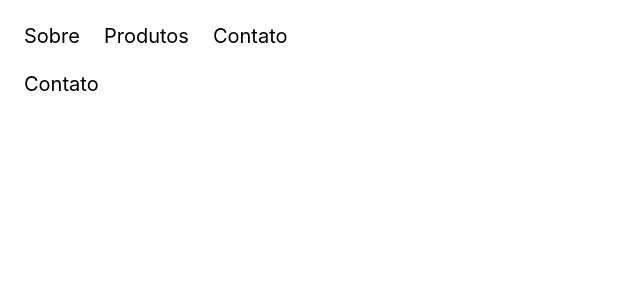
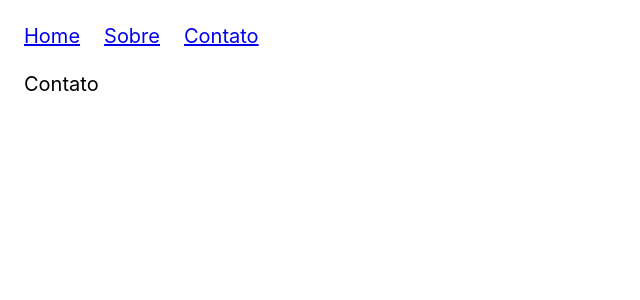
Before and after one commit to alexmonteirodev/next, a Next.js app: page /contato in a window 1280 px wide. Shown: the top 300 px of the page, without its empty margins (0-640 px from the left). Built offline with nearby package versions, Linux system fonts and the light colour scheme.

Commit message:
ex004-fundamentos-link

```diff
--- a/src/app/contato/page.tsx
+++ b/src/app/contato/page.tsx
@@ -1,7 +1,14 @@
 import React from "react";
 
 const pageContato = () => {
-  return <div>Contato</div>;
+  return (
+    <div>
+      <div>Contato</div>
+      <div id="faleconosco" style={{ margin: "1600px 0" }}>
+        Fale Conosco
+      </div>
+    </div>
+  );
 };
 
 export default pageContato;
--- a/src/componentes/Nav.tsx
+++ b/src/componentes/Nav.tsx
@@ -1,11 +1,18 @@
+import Link from "next/link";
 import React from "react";
 
 const Nav = () => {
   return (
     <ul className="menu">
-      <li>Sobre</li>
-      <li>Produtos</li>
-      <li>Contato</li>
+      <li>
+        <Link href="/">Home</Link>
+      </li>
+      <li>
+        <Link href="/sobre">Sobre</Link>
+      </li>
+      <li>
+        <Link href="/contato#faleconosco">Contato</Link>
+      </li>
     </ul>
   );
 };
```
Also changed, not shown: src/exercicios/ex004-fundamentos-link/aula.tsx (added, +71 -0 lines).
